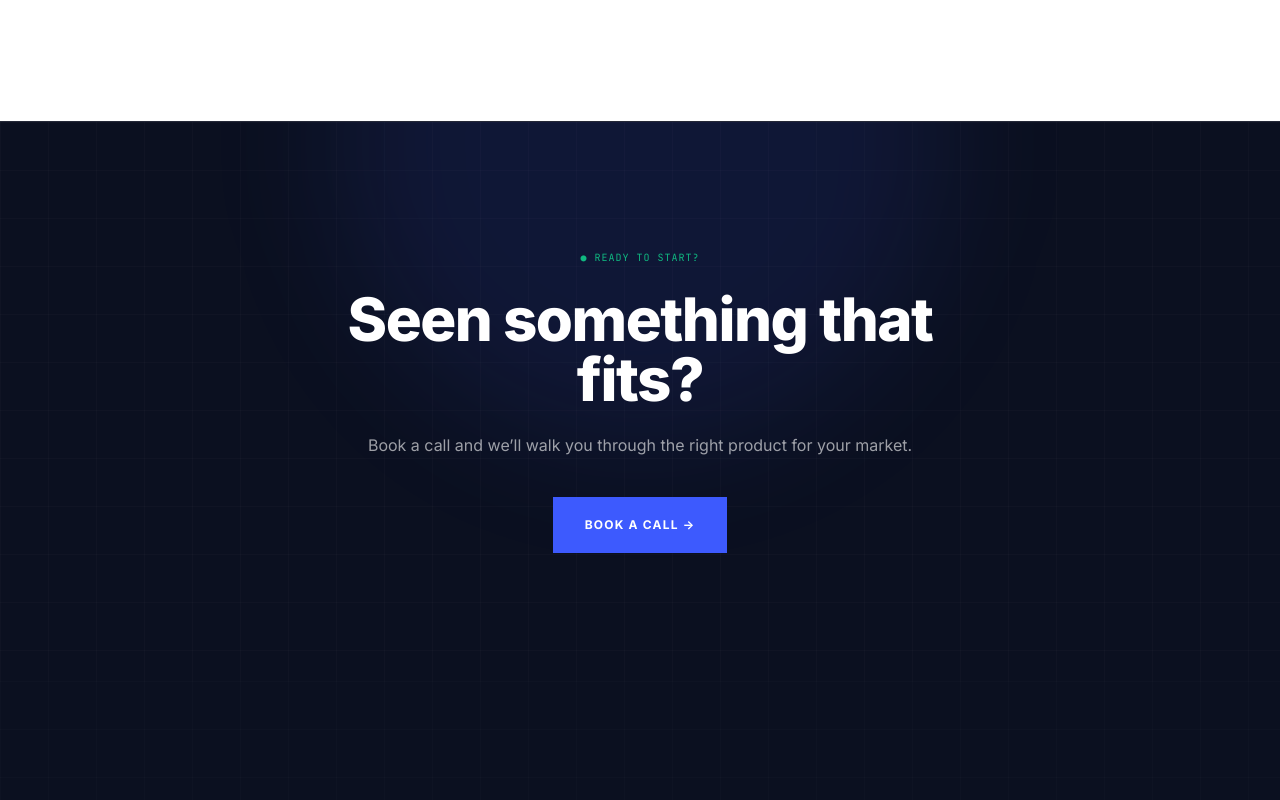
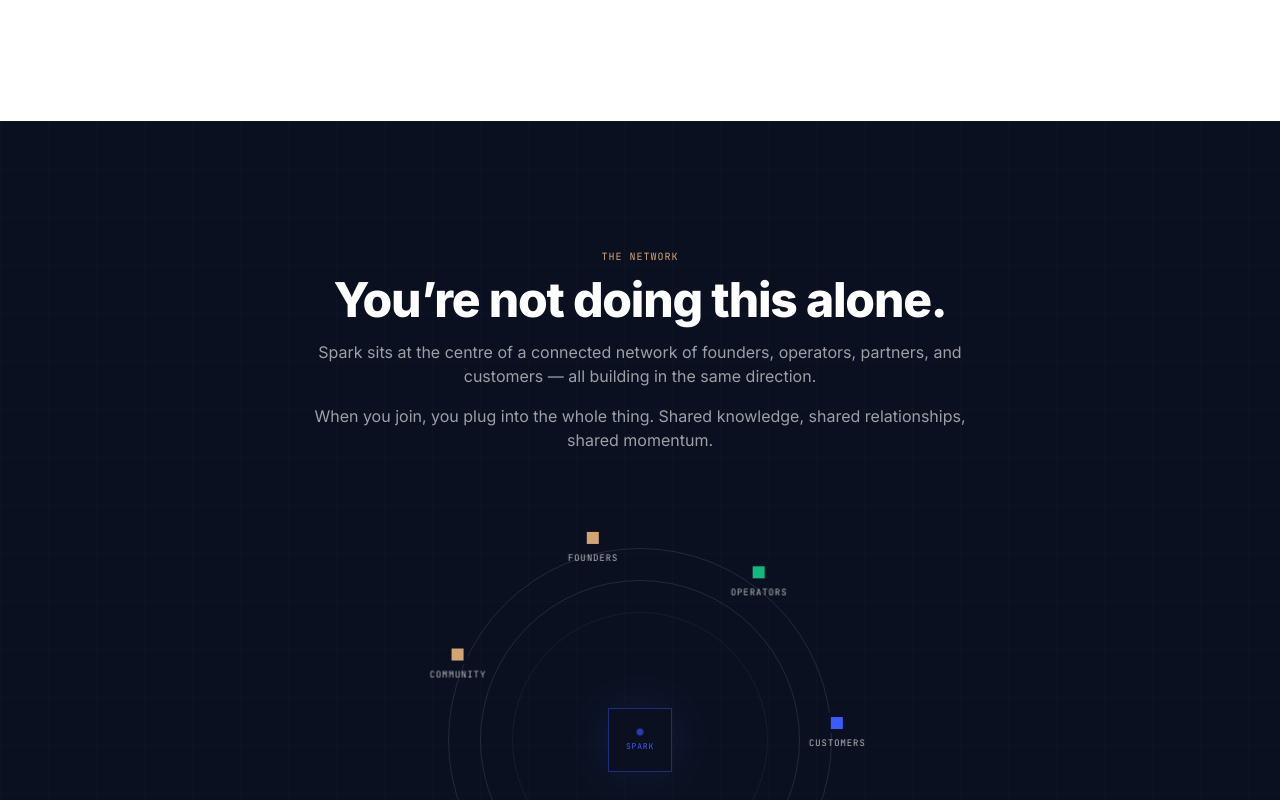
Before and after one commit to sparkai-core/spark-ventures-wireframe, a Next.js app: page / in a window 1280 px wide. Shown: the part 8440-9240 px from the top of the page. Built offline with nearby package versions, Linux system fonts and the light colour scheme.

Commit message:
fixed teh layout

```diff
--- a/app/page.tsx
+++ b/app/page.tsx
@@ -555,13 +555,13 @@ function CTASection() {
 
       <div className="relative mx-auto max-w-3xl px-6 text-center">
         <div className="font-mono text-[10px] uppercase tracking-widest text-emerald mb-6">
-          ● Applications open. 2026 cohort.
+          ● Ready to start?
         </div>
         <h2 className="text-4xl md:text-7xl font-extrabold tracking-tight leading-[1.02]">
-          You know your industry. We know how to build software companies inside it.
+          Seen something that fits?
         </h2>
         <p className="mx-auto max-w-xl text-base text-white/60 mt-6">
-          That combination is the whole point.
+          Book a call and we&rsquo;ll walk you through the right product for your market.
         </p>
         <div className="flex flex-col md:flex-row gap-3 justify-center mt-10">
           <a
--- a/components/Marketplace.tsx
+++ b/components/Marketplace.tsx
@@ -54,8 +54,7 @@ export default function Marketplace({
   const prev = () => setCurrentIndex((i) => i - 1);
 
   return (
-    <>
-      <section id="marketplace" className="bg-white py-20 md:py-32">
+    <section id="marketplace" className="bg-white py-20 md:py-32">
         <div className="mx-auto max-w-6xl px-6">
           <div className="flex flex-col md:flex-row md:items-start md:justify-between gap-6 mb-8">
             <div>
@@ -193,31 +192,5 @@ export default function Marketplace({
           </div>
         </div>
       </section>
-
-      {/* Page Bottom CTA — products page */}
-      <section id="cta" className="bg-navy py-24 md:py-32 text-white relative overflow-hidden border-t border-white/10">
-        <div className="absolute inset-0 grid-bg opacity-40" />
-        <div className="absolute -top-1/2 left-1/2 -translate-x-1/2 size-[600px] rounded-full bg-blue/10 blur-3xl" />
-        <div className="relative mx-auto max-w-3xl px-6 text-center">
-          <div className="font-mono text-[10px] uppercase tracking-widest text-emerald mb-6">
-            ● Ready to start?
-          </div>
-          <h2 className="text-4xl md:text-6xl font-extrabold tracking-tight leading-[1.02]">
-            Seen something that fits?
-          </h2>
-          <p className="mx-auto max-w-xl text-base text-white/60 mt-6">
-            Book a call and we&rsquo;ll walk you through the right product for your market.
-          </p>
-          <div className="flex flex-col md:flex-row gap-3 justify-center mt-10">
-            <a
-              href="#"
-              className="bg-blue px-8 py-5 text-xs font-bold uppercase tracking-widest hover:bg-blue/90 transition"
-            >
-              Book a Call &rarr;
-            </a>
-          </div>
-        </div>
-      </section>
-    </>
   );
 }
```
